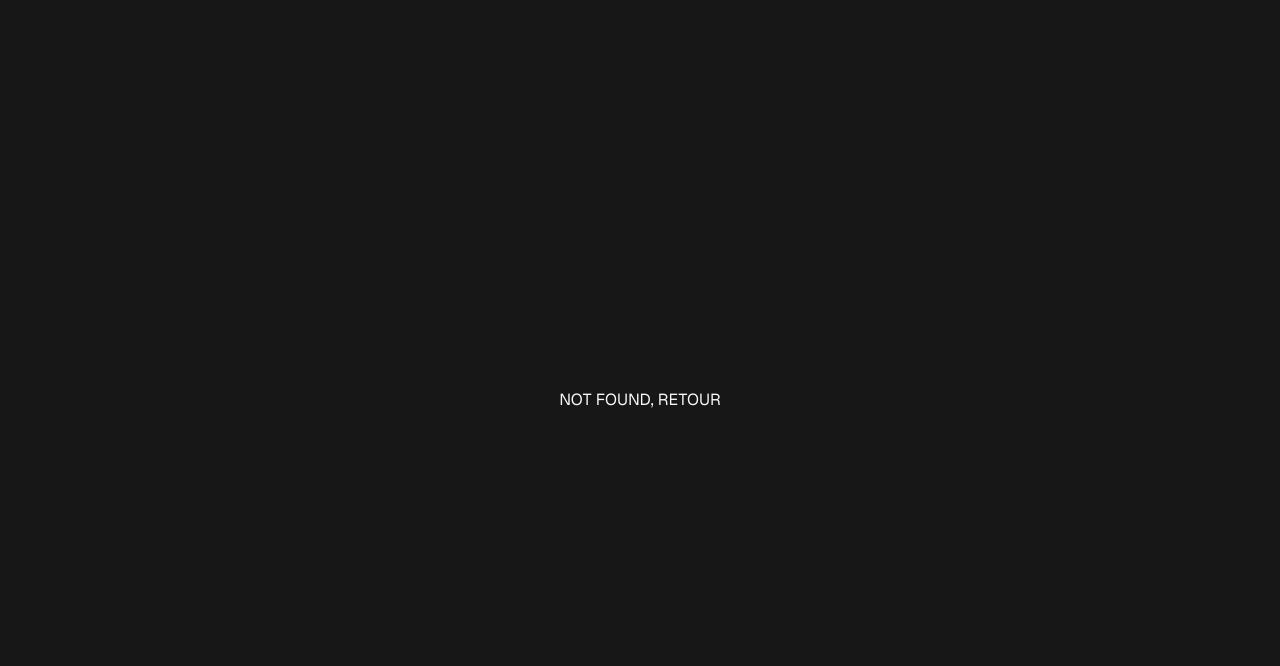
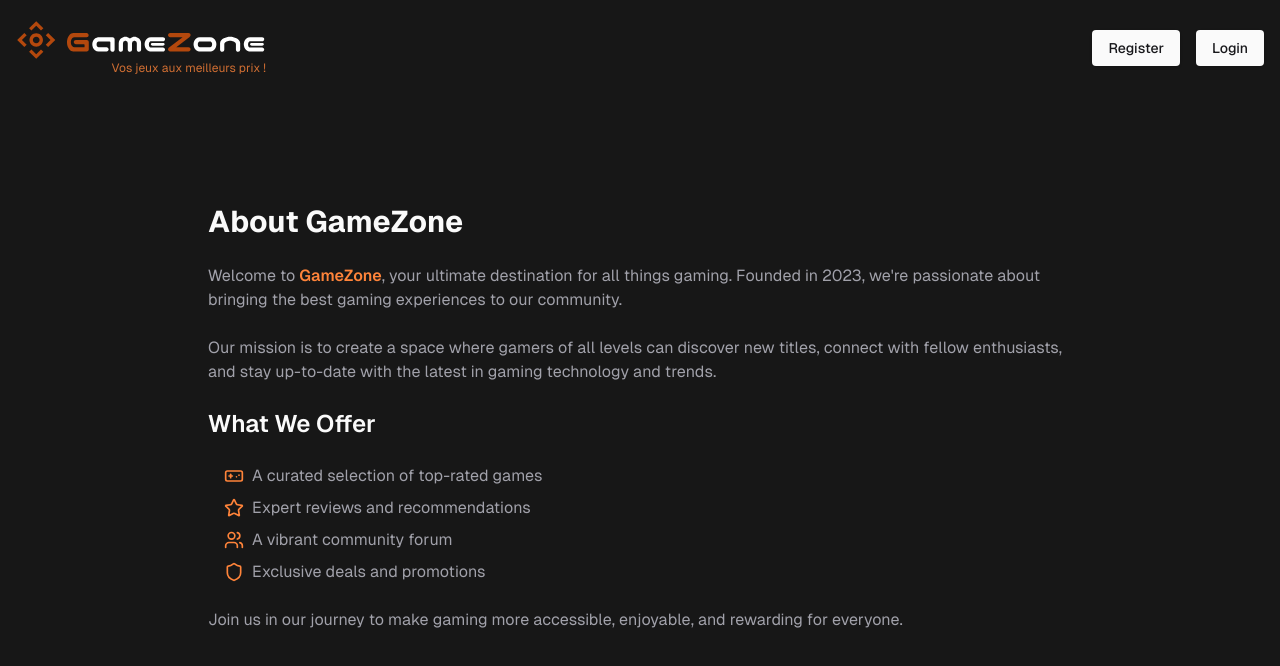
Before and after one commit to Hanakhin/ProjectFinal, a Next.js app: page /about in a window 1280 px wide. Before the commit this address had no page. Shown: the top 666 px of the page. Built offline with nearby package versions, Linux system fonts and the light colour scheme; no server answers; a web font is replaced by a local one.

Commit message:
fixed style cards

```diff
--- a/app/_Components/Footer.tsx
+++ b/app/_Components/Footer.tsx
@@ -15,10 +15,10 @@ const Footer: React.FC = () => {
                             <Link href="/about" className="hover:underline hover:text-[hsl(22.64,100%,61.4%)] me-4 md:me-6">About</Link>
                         </li>
                         <li>
-                            <Link href="/privacy-policy" className="hover:underline hover:text-[hsl(22.64,100%,61.4%)] me-4 md:me-6">Privacy Policy</Link>
+                            <Link href="/policies" className="hover:underline hover:text-[hsl(22.64,100%,61.4%)] me-4 md:me-6">Privacy Policy</Link>
                         </li>
                         <li>
-                            <Link href="/terms-of-service" className="hover:underline hover:text-[hsl(22.64,100%,61.4%)] me-4 md:me-6">Terms of Service</Link>
+                            <Link href="/terms" className="hover:underline hover:text-[hsl(22.64,100%,61.4%)] me-4 md:me-6">Terms of Service</Link>
                         </li>
                         <li>
                             <Link href="/contact" className="hover:underline hover:text-[hsl(22.64,100%,61.4%)]">Contact</Link>
--- /dev/null
+++ b/app/about/page.tsx
@@ -0,0 +1,51 @@
+"use client"
+
+import React from 'react';
+import { Section } from "@/app/_Components/Section";
+import { Gamepad, Users, Shield, Star } from 'lucide-react';
+import Nav from "@/app/_Components/Nav/Nav";
+import {Spacing} from "@/app/_Components/Spacing";
+
+const About: React.FC = () => {
+    return (
+        <Section>
+            <Nav/>
+            <Spacing/>
+            <div className="max-w-4xl mx-auto px-4 py-8">
+                <h1 className="text-3xl font-bold text-[hsl(0,0%,98%)] mb-6">About GameZone</h1>
+                <div className="space-y-6 text-[hsl(240,5%,64.9%)]">
+                    <p>
+                        Welcome to <span className="text-orange font-semibold">GameZone</span>, your ultimate destination for all things gaming. Founded in 2023, we're passionate about bringing the best gaming experiences to our community.
+                    </p>
+                    <p>
+                        Our mission is to create a space where gamers of all levels can discover new titles, connect with fellow enthusiasts, and stay up-to-date with the latest in gaming technology and trends.
+                    </p>
+                    <h2 className="text-2xl font-semibold text-[hsl(0,0%,98%)] mt-4 mb-2">What We Offer</h2>
+                    <ul className="list-disc list-inside pl-4 space-y-2">
+                        <li className="flex items-center">
+                            <Gamepad className="w-5 h-5 text-orange mr-2" />
+                            A curated selection of top-rated games
+                        </li>
+                        <li className="flex items-center">
+                            <Star className="w-5 h-5 text-orange mr-2" />
+                            Expert reviews and recommendations
+                        </li>
+                        <li className="flex items-center">
+                            <Users className="w-5 h-5 text-orange mr-2" />
+                            A vibrant community forum
+                        </li>
+                        <li className="flex items-center">
+                            <Shield className="w-5 h-5 text-orange mr-2" />
+                            Exclusive deals and promotions
+                        </li>
+                    </ul>
+                    <p>
+                        Join us in our journey to make gaming more accessible, enjoyable, and rewarding for everyone.
+                    </p>
+                </div>
+            </div>
+        </Section>
+    );
+};
+
+export default About;
--- a/app/not-found.tsx
+++ b/app/not-found.tsx
@@ -1,15 +1,21 @@
-import React from "react";
-import Link from "next/link";
+import React from 'react';
+import Link from 'next/link';
 
-
-const NotFound : React.FC = () => {
+const NotFound: React.FC = () => {
     return (
-        <div className={'flex flex-col h-screen w-screen justify-center items-center'}>
-            <Link href={'/'} >
-                NOT FOUND, <span className={'hover:text-destructive'}>RETOUR</span>
-            </Link>
+        <div className="flex items-center justify-center min-h-screen bg-secondary ">
+            <div className="text-center">
+                <h1 className="text-6xl font-bold text-orange">404</h1>
+                <h2 className="mt-4 text-2xl font-semibold text-primary">Page Not <span className={'text-orange'}>Found</span></h2>
+                <p className="mt-2 text-primary">
+                    Sorry, the page you are looking for does not exist.
+                </p>
+                <Link href="/" className="mt-6 inline-block px-4 py-2 text-white bg-orange rounded hover:bg-orange/80">
+                    Go to Home
+                </Link>
+            </div>
         </div>
-    )
-}
+    );
+};
 
 export default NotFound;
--- /dev/null
+++ b/app/policies/page.tsx
@@ -0,0 +1,42 @@
+"use client"
+
+import React from 'react';
+import { Section } from "@/app/_Components/Section";
+import { Lock } from 'lucide-react';
+import Nav from "@/app/_Components/Nav/Nav";
+import {Spacing} from "@/app/_Components/Spacing";
+
+const PrivacyPolicy: React.FC = () => {
+    return (
+        <Section>
+            <Nav/>
+            <Spacing/>
+            <div className="max-w-4xl mx-auto px-4 py-8">
+                <h1 className="text-3xl font-bold text-[hsl(0,0%,98%)] mb-6">Privacy Policy</h1>
+                <div className="space-y-6 text-[hsl(240,5%,64.9%)]">
+                    <p>
+                        At <span className="text-orange font-semibold">GameZone</span>, we take your privacy seriously. This policy outlines how we collect, use, and protect your personal information.
+                    </p>
+                    <h2 className="text-2xl font-semibold text-[hsl(0,0%,98%)] mt-4 mb-2">Information Collection</h2>
+                    <p>
+                        We collect information you provide directly to us, such as when you create an account, make a purchase, or contact our support team.
+                    </p>
+                    <h2 className="text-2xl font-semibold text-[hsl(0,0%,98%)] mt-4 mb-2">Use of Information</h2>
+                    <p>
+                        We use your information to provide, maintain, and improve our services, process transactions, and communicate with you.
+                    </p>
+                    <h2 className="text-2xl font-semibold text-[hsl(0,0%,98%)] mt-4 mb-2">Data Protection</h2>
+                    <p>
+                        <Lock className="inline w-5 h-5 text-orange mr-2" />
+                        We implement a variety of security measures to maintain the safety of your personal information.
+                    </p>
+                    <p>
+                        For more detailed information, please read our full privacy policy.
+                    </p>
+                </div>
+            </div>
+        </Section>
+    );
+};
+
+export default PrivacyPolicy;
--- /dev/null
+++ b/app/terms/page.tsx
@@ -0,0 +1,42 @@
+"use client"
+
+
+import React from 'react';
+import { Section } from "@/app/_Components/Section";
+import Nav from "@/app/_Components/Nav/Nav";
+import {Spacing} from "@/app/_Components/Spacing";
+
+const TermsOfService: React.FC = () => {
+    return (
+        <Section>
+            <Nav/>
+            <Spacing/>
+            <div className="max-w-4xl mx-auto px-4 py-8">
+                <h1 className="text-3xl font-bold text-[hsl(0,0%,98%)] mb-6">Terms of Service</h1>
+                <div className="space-y-6 text-[hsl(240,5%,64.9%)]">
+                    <p>
+                        Welcome to <span className="text-orange font-semibold">GameZone</span>. By using our service, you agree to these terms. Please read them carefully.
+                    </p>
+                    <h2 className="text-2xl font-semibold text-[hsl(0,0%,98%)] mt-4 mb-2">Use of Service</h2>
+                    <p>
+                        You must follow any policies made available to you within the Services. Don't misuse our Services.
+                    </p>
+                    <h2 className="text-2xl font-semibold text-[hsl(0,0%,98%)] mt-4 mb-2">Your GameZone Account</h2>
+                    <p>
+                        You may need a GameZone Account in order to use some of our Services. You are responsible for maintaining the security of your account.
+                    </p>
+                    <h2 className="text-2xl font-semibold text-[hsl(0,0%,98%)] mt-4 mb-2">Content in the Services</h2>
+                    <p>
+                        Don't use content from our Services unless you have obtained permission from its owner or are otherwise permitted by law.
+                    </p>
+                    <h2 className="text-2xl font-semibold text-[hsl(0,0%,98%)] mt-4 mb-2">Modifying and Terminating our Services</h2>
+                    <p>
+                        We are constantly changing and improving our Services. We may add or remove functionalities or features, and we may suspend or stop a Service altogether.
+                    </p>
+                </div>
+            </div>
+        </Section>
+    );
+};
+
+export default TermsOfService;
```
